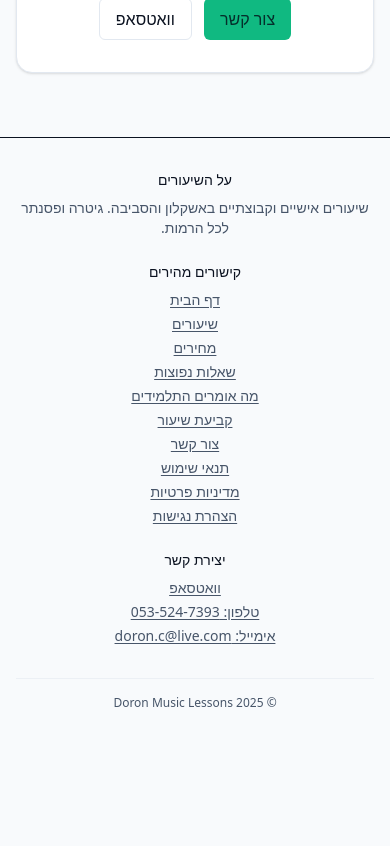
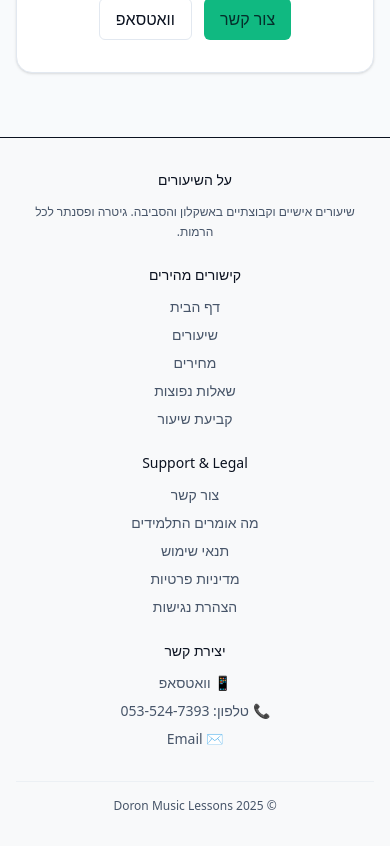
Before and after one commit to doronc36-rgb/guitar-lessons, a Next.js app: page / in a window 390 px wide. Shown: the part 2620-3466 px from the top of the page. Before the commit the page ends 3363 px from the top, so only its background shows below. Built offline with nearby package versions, Linux system fonts and the light colour scheme; no server answers.

Commit message:
Improve footer organization: 4-column responsive layout with better information hierarchy and visual balance

```diff
--- a/src/app/components/Footer.tsx
+++ b/src/app/components/Footer.tsx
@@ -7,20 +7,24 @@ export default function SiteFooter() {
   const { t } = useI18n();
   const year = new Date().getFullYear();
   return (
-    <footer className="mt-16 border-t">
-      <div className="max-w-6xl mx-auto px-4 py-8 grid gap-6 md:grid-cols-3 text-sm text-[color:var(--muted)]">
-        <div className="text-center md:text-left">
-          <div className="font-medium text-[color:var(--foreground)]">{t.footer.about.title}</div>
-          <p className="mt-2">{t.footer.about.body}</p>
+    <footer className="mt-16 border-t bg-neutral-50/50 dark:bg-neutral-900/50">
+      <div className="max-w-6xl mx-auto px-4 py-8 grid gap-6 grid-cols-1 sm:grid-cols-2 lg:grid-cols-4 text-sm text-[color:var(--muted)]">
+
+        {/* About Section */}
+        <div className="text-center sm:text-left">
+          <div className="font-medium text-[color:var(--foreground)] mb-3">{t.footer.about.title}</div>
+          <p className="text-xs leading-relaxed">{t.footer.about.body}</p>
         </div>
-        <div className="text-center md:text-left">
-          <div className="font-medium text-[color:var(--foreground)]">{t.footer.links.title}</div>
-          <ul className="mt-2 space-y-1">
+
+        {/* Main Navigation */}
+        <div className="text-center sm:text-left">
+          <div className="font-medium text-[color:var(--foreground)] mb-3">{t.footer.links.title}</div>
+          <ul className="space-y-2">
             <li>
               <Link
                 href="/"
                 aria-label={t.footer.links.home}
-                className="hover:opacity-80 underline underline-offset-4 focus-visible:outline-none focus-visible:ring-2 focus-visible:ring-[color:var(--foreground)] focus-visible:ring-offset-2 focus-visible:ring-offset-[color:var(--background)]"
+                className="hover:text-[color:var(--foreground)] transition-colors focus-visible:outline-none focus-visible:ring-2 focus-visible:ring-[color:var(--foreground)] focus-visible:ring-offset-2 focus-visible:ring-offset-[color:var(--background)]"
               >
                 {t.footer.links.home}
               </Link>
@@ -29,7 +33,7 @@ export default function SiteFooter() {
               <Link
                 href="/lessons"
                 aria-label={t.footer.links.lessons}
-                className="hover:opacity-80 underline underline-offset-4 focus-visible:outline-none focus-visible:ring-2 focus-visible:ring-[color:var(--foreground)] focus-visible:ring-offset-2 focus-visible:ring-offset-[color:var(--background)]"
+                className="hover:text-[color:var(--foreground)] transition-colors focus-visible:outline-none focus-visible:ring-2 focus-visible:ring-[color:var(--foreground)] focus-visible:ring-offset-2 focus-visible:ring-offset-[color:var(--background)]"
               >
                 {t.footer.links.lessons}
               </Link>
@@ -38,7 +42,7 @@ export default function SiteFooter() {
               <Link
                 href="/prices"
                 aria-label={t.footer.links.prices}
-                className="hover:opacity-80 underline underline-offset-4 focus-visible:outline-none focus-visible:ring-2 focus-visible:ring-[color:var(--foreground)] focus-visible:ring-offset-2 focus-visible:ring-offset-[color:var(--background)]"
+                className="hover:text-[color:var(--foreground)] transition-colors focus-visible:outline-none focus-visible:ring-2 focus-visible:ring-[color:var(--foreground)] focus-visible:ring-offset-2 focus-visible:ring-offset-[color:var(--background)]"
               >
                 {t.footer.links.prices}
               </Link>
@@ -47,43 +51,50 @@ export default function SiteFooter() {
               <Link
                 href="/faq"
                 aria-label={t.footer.links.faq}
-                className="hover:opacity-80 underline underline-offset-4 focus-visible:outline-none focus-visible:ring-2 focus-visible:ring-[color:var(--foreground)] focus-visible:ring-offset-2 focus-visible:ring-offset-[color:var(--background)]"
+                className="hover:text-[color:var(--foreground)] transition-colors focus-visible:outline-none focus-visible:ring-2 focus-visible:ring-[color:var(--foreground)] focus-visible:ring-offset-2 focus-visible:ring-offset-[color:var(--background)]"
               >
                 {t.footer.links.faq}
               </Link>
             </li>
             <li>
               <Link
+                href="/booking"
+                aria-label={t.footer.links.booking}
+                className="hover:text-[color:var(--foreground)] transition-colors focus-visible:outline-none focus-visible:ring-2 focus-visible:ring-[color:var(--foreground)] focus-visible:ring-offset-2 focus-visible:ring-offset-[color:var(--background)]"
+              >
+                {t.footer.links.booking}
+              </Link>
+            </li>
+          </ul>
+        </div>
+
+        {/* Legal & Support */}
+        <div className="text-center sm:text-left">
+          <div className="font-medium text-[color:var(--foreground)] mb-3">Support & Legal</div>
+          <ul className="space-y-2">
+            <li>
+              <Link
+                href="/#contact"
+                aria-label={t.footer.links.contact}
+                className="hover:text-[color:var(--foreground)] transition-colors focus-visible:outline-none focus-visible:ring-2 focus-visible:ring-[color:var(--foreground)] focus-visible:ring-offset-2 focus-visible:ring-offset-[color:var(--background)]"
+              >
+                {t.footer.links.contact}
+              </Link>
+            </li>
+            <li>
+              <Link
                 href="/#reviews"
                 aria-label={t.home?.testimonials?.regionAria || 'Reviews'}
-                className="hover:opacity-80 underline underline-offset-4 focus-visible:outline-none focus-visible:ring-2 focus-visible:ring-[color:var(--foreground)] focus-visible:ring-offset-2 focus-visible:ring-offset-[color:var(--background)]"
+                className="hover:text-[color:var(--foreground)] transition-colors focus-visible:outline-none focus-visible:ring-2 focus-visible:ring-[color:var(--foreground)] focus-visible:ring-offset-2 focus-visible:ring-offset-[color:var(--background)]"
               >
                 {t.home?.testimonials?.title || 'Reviews'}
               </Link>
             </li>
             <li>
               <Link
-                href="/booking"
-                aria-label={t.footer.links.booking}
-                className="hover:opacity-80 underline underline-offset-4 focus-visible:outline-none focus-visible:ring-2 focus-visible:ring-[color:var(--foreground)] focus-visible:ring-offset-2 focus-visible:ring-offset-[color:var(--background)]"
-              >
-                {t.footer.links.booking}
-              </Link>
-            </li>
-            <li>
-              <Link
-                href="/#contact"
-                aria-label={t.footer.links.contact}
-                className="hover:opacity-80 underline underline-offset-4 focus-visible:outline-none focus-visible:ring-2 focus-visible:ring-[color:var(--foreground)] focus-visible:ring-offset-2 focus-visible:ring-offset-[color:var(--background)]"
-              >
-                {t.footer.links.contact}
-              </Link>
-            </li>
-            <li>
-              <Link
                 href="/terms"
                 aria-label={t.terms.title}
-                className="hover:opacity-80 underline underline-offset-4 focus-visible:outline-none focus-visible:ring-2 focus-visible:ring-[color:var(--foreground)] focus-visible:ring-offset-2 focus-visible:ring-offset-[color:var(--background)]"
+                className="hover:text-[color:var(--foreground)] transition-colors focus-visible:outline-none focus-visible:ring-2 focus-visible:ring-[color:var(--foreground)] focus-visible:ring-offset-2 focus-visible:ring-offset-[color:var(--background)]"
               >
                 {t.terms.title}
               </Link>
@@ -92,7 +103,7 @@ export default function SiteFooter() {
               <Link
                 href="/privacy"
                 aria-label={t.privacy.title}
-                className="hover:opacity-80 underline underline-offset-4 focus-visible:outline-none focus-visible:ring-2 focus-visible:ring-[color:var(--foreground)] focus-visible:ring-offset-2 focus-visible:ring-offset-[color:var(--background)]"
+                className="hover:text-[color:var(--foreground)] transition-colors focus-visible:outline-none focus-visible:ring-2 focus-visible:ring-[color:var(--foreground)] focus-visible:ring-offset-2 focus-visible:ring-offset-[color:var(--background)]"
               >
                 {t.privacy.title}
               </Link>
@@ -101,43 +112,45 @@ export default function SiteFooter() {
               <Link
                 href="/accessibility"
                 aria-label={t.accessibility.title}
-                className="hover:opacity-80 underline underline-offset-4 focus-visible:outline-none focus-visible:ring-2 focus-visible:ring-[color:var(--foreground)] focus-visible:ring-offset-2 focus-visible:ring-offset-[color:var(--background)]"
+                className="hover:text-[color:var(--foreground)] transition-colors focus-visible:outline-none focus-visible:ring-2 focus-visible:ring-[color:var(--foreground)] focus-visible:ring-offset-2 focus-visible:ring-offset-[color:var(--background)]"
               >
                 {t.accessibility.title}
               </Link>
             </li>
           </ul>
         </div>
-        <div className="text-center md:text-left">
-          <div className="font-medium text-[color:var(--foreground)]">{t.footer.contact.title}</div>
-          <ul className="mt-2 space-y-1">
+
+        {/* Contact Information */}
+        <div className="text-center sm:text-left">
+          <div className="font-medium text-[color:var(--foreground)] mb-3">{t.footer.contact.title}</div>
+          <ul className="space-y-2">
             <li>
               <a
                 href="https://wa.me/972535247393"
                 target="_blank"
                 rel="noopener noreferrer"
                 aria-label={t.footer.aria.whatsappOpen}
-                className="hover:opacity-80 underline underline-offset-4 focus-visible:outline-none focus-visible:ring-2 focus-visible:ring-[color:var(--foreground)] focus-visible:ring-offset-2 focus-visible:ring-offset-[color:var(--background)]"
+                className="hover:text-[color:var(--foreground)] transition-colors focus-visible:outline-none focus-visible:ring-2 focus-visible:ring-[color:var(--foreground)] focus-visible:ring-offset-2 focus-visible:ring-offset-[color:var(--background)]"
               >
-                {t.footer.contact.whatsapp}
+                📱 {t.footer.contact.whatsapp}
               </a>
             </li>
             <li>
               <a
                 href="tel:+972535247393"
                 aria-label={t.footer.aria.phoneDial}
-                className="hover:opacity-80 underline underline-offset-4 focus-visible:outline-none focus-visible:ring-2 focus-visible:ring-[color:var(--foreground)] focus-visible:ring-offset-2 focus-visible:ring-offset-[color:var(--background)]"
+                className="hover:text-[color:var(--foreground)] transition-colors focus-visible:outline-none focus-visible:ring-2 focus-visible:ring-[color:var(--foreground)] focus-visible:ring-offset-2 focus-visible:ring-offset-[color:var(--background)]"
               >
-                {t.footer.contact.phone}
+                📞 {t.footer.contact.phone}
               </a>
             </li>
             <li>
               <a
                 href="mailto:doron.c@live.com"
                 aria-label={t.footer.aria.emailSend}
-                className="hover:opacity-80 underline underline-offset-4 focus-visible:outline-none focus-visible:ring-2 focus-visible:ring-[color:var(--foreground)] focus-visible:ring-offset-2 focus-visible:ring-offset-[color:var(--background)]"
+                className="hover:text-[color:var(--foreground)] transition-colors focus-visible:outline-none focus-visible:ring-2 focus-visible:ring-[color:var(--foreground)] focus-visible:ring-offset-2 focus-visible:ring-offset-[color:var(--background)]"
               >
-                {t.footer.contact.email}
+                ✉️ Email
               </a>
             </li>
           </ul>
```
